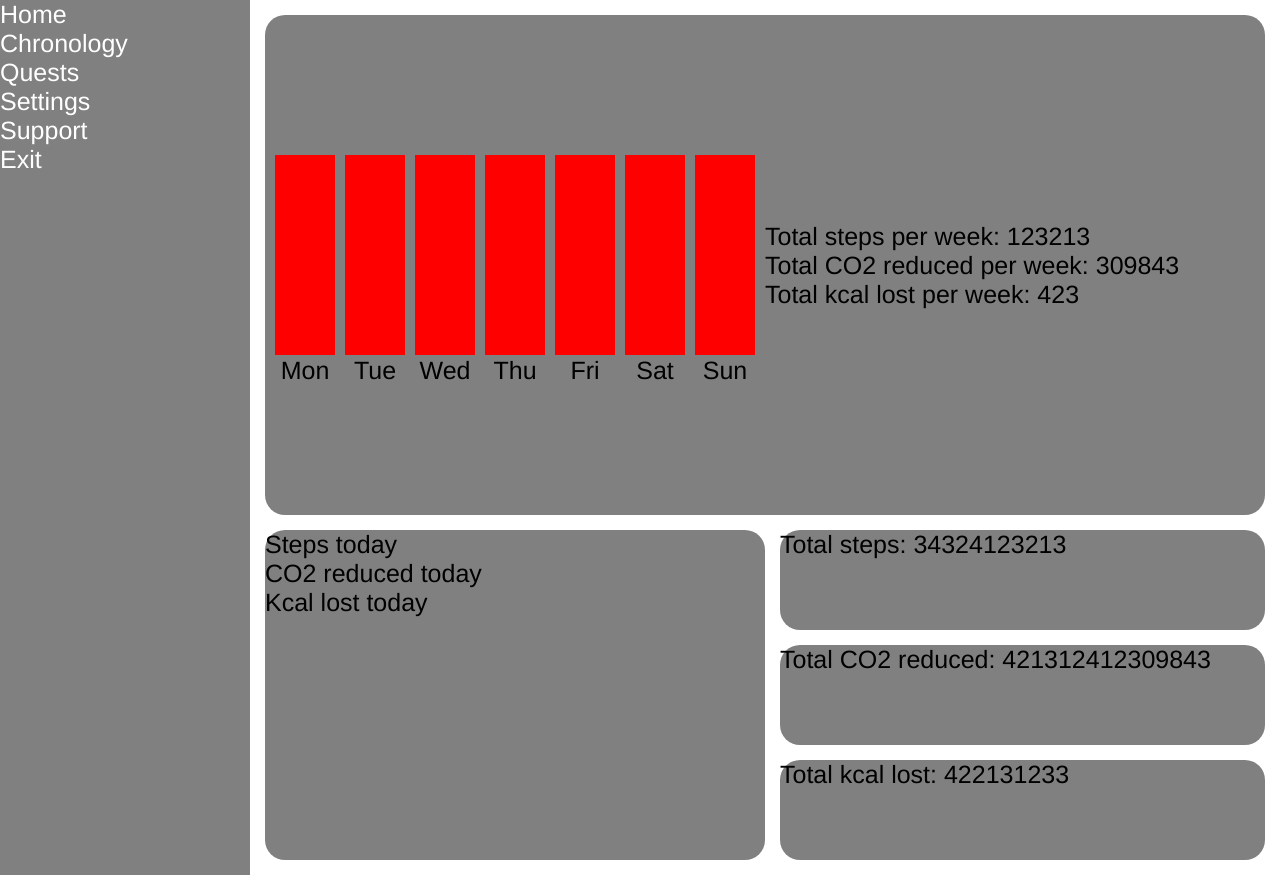
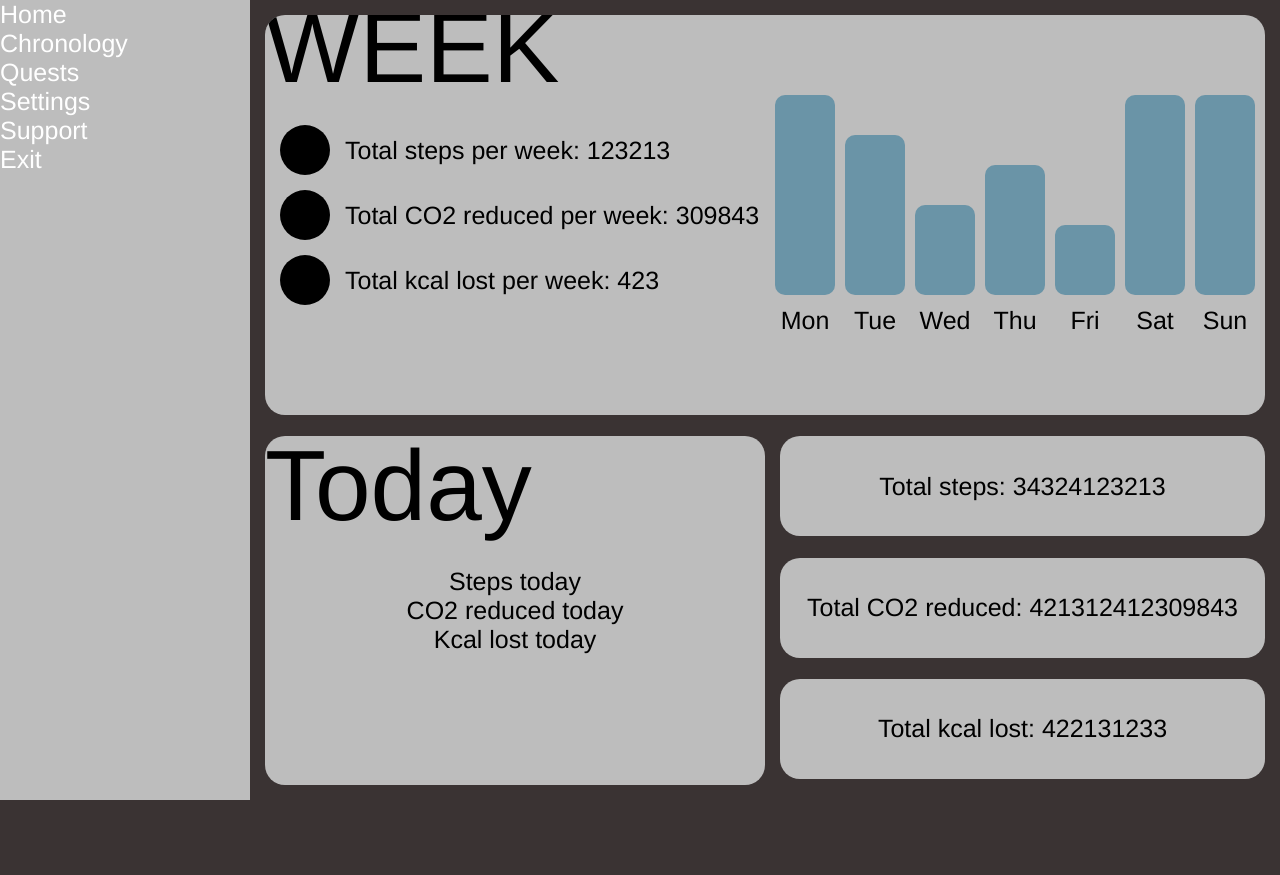
Before and after one commit to WheatSeeds/Admin-Dashboard, a plain HTML site: page index.html in a window 1280 px wide. After the commit the page ends 800 px from the top, so only its background shows below. Drawn offline with Linux system fonts and the light colour scheme.

Commit message:
Version 0.0.3 /

```diff
--- a/index.html
+++ b/index.html
@@ -22,15 +22,24 @@
         </ul>
     </div>
     <div class="week_statistic">
+        <span class="week" style="font-family: Franklin Gothic Heavy, Helvetica, sans-serif; font-size: 100px;">WEEK</span>
         <div class="left_week_content">
+            <div class="img_steps circle"></div>
+            <div class="steps_week">Total steps per week: 123213</div>
+            <div class="img_air circle"></div>
+            <div class="air_week">Total CO2 reduced per week: 309843</div>
+            <div class="img_counter circle"></div>
+            <div class="counter_week">Total kcal lost per week: 423</div>
+        </div>
+        <div class="right_week_content">
             <div class="steps_week_graf">
-                <div class="Mon"></div>
-                <div class="Tue"></div>
-                <div class="Wed"></div>
-                <div class="Thu"></div>
-                <div class="Fri"></div>
-                <div class="Sat"></div>
-                <div class="Sun"></div>
+                <div class="Mon" style="height: 200px"></div>
+                <div class="Tue" style="height: 160px"></div>
+                <div class="Wed" style="height: 90px"></div>
+                <div class="Thu" style="height: 130px"></div>
+                <div class="Fri" style="height: 70px"></div>
+                <div class="Sat" style="height: 200px"></div>
+                <div class="Sun" style="height: 200px"></div>
                 <span>Mon</span>
                 <span>Tue</span>
                 <span>Wed</span>
@@ -40,19 +49,21 @@
                 <span>Sun</span>
             </div>
         </div>
-        <div class="right_week_content">
-            <div class="steps_week">Total steps per week: 123213</div>
-            <div class="air_week">Total CO2 reduced per week: 309843</div>
-            <div class="counter_week">Total kcal lost per week: 423</div>
-        </div>
     </div>
-    <div class="today">
+    <div class="today_statistic">
+        <span class="today" style="font-family: Franklin Gothic Heavy, Helvetica, sans-serif; font-size: 100px;">Today</span>
         <div class="steps_today">Steps today</div>
         <div class="air_today">CO2 reduced today</div>
         <div class="counter_today">Kcal lost today</div>
     </div>
-    <div class="steps_all">Total steps: 34324123213</div>
-    <div class="air_all">Total CO2 reduced: 421312412309843</div>
-    <div class="counter_all">Total kcal lost: 422131233</div>
+    <div class="all_block">
+        <div class="steps_all">Total steps: 34324123213</div>
+    </div>
+    <div class="all_block">
+        <div class="air_all">Total CO2 reduced: 421312412309843</div>
+    </div>
+    <div class="all_block">
+        <div class="counter_all">Total kcal lost: 422131233</div>
+    </div>
 </body>
 </html>
--- a/style.css
+++ b/style.css
@@ -9,87 +9,106 @@ body{
     display: grid;
     grid-template-columns: 1fr 2fr 2fr;
     gap: 15px;
+    background-color: #3A3333;
 }
 .menu{
     grid-row: 1 / 5;
     color: white;
-    background-color: gray;
+    background-color: #BDBDBD;
     display: flex;
     flex-direction: column;
 }
 .week_statistic{
-    background-color: gray;
+    background-color: #BDBDBD;
     grid-column: 2 / 4;
     justify-content: center;
     align-items: center;
     display: grid;
     grid-template-columns: 1fr 1fr;
     border-radius: 20px;
-    margin-right: 15px;
-    margin-top: 15px;
-    height: 500px;
+    margin: 15px 15px 0 0;
+    height: 400px;
+    overflow: hidden;
+    position: relative;
 }
 .steps_week_graf{
     display: grid;
     justify-content: center;
-    align-items: center;
+    align-items: end;
     grid-template-columns: repeat(7, 60px);
     grid-template-rows: 1fr 10px;
-    grid-gap: 10px;
+    grid-column-gap: 10px;
+    grid-row-gap: 30px;
     text-align: center;
     height: 1fr;
 }
 .steps_week_graf > div{
-    background-color: red;
+    background-color: #6A94A7;
+    border-radius: 10px;
     width: 60px;
-    height: 200px;
 }
-.right_week_content{
-    display: flex;
-    flex-direction: column;
-    justify-content: center;
+.left_week_content{
+    display: grid;
+    grid-template-columns: 50px 1fr;
+    grid-column-gap: 15px;
+    grid-row-gap: 15px;
+    margin-left: 15px;
+    align-items: center;
+}
+.circle{
+    background-color: black;
+    height: 50px;
+    width: 50px;
+    border-radius: 100%;
 }
 
+.week{
+    position: absolute;
+    top: -25px;
+}
 
-
-
-
-
-
-
-
-
-
-
-
-
-
-.today{
-    background-color: gray;
+.today_statistic{
+    overflow: hidden;
+    position: relative;
+    background-color: #BDBDBD;
     grid-column: 2 / 3;
     grid-row: 2 / 5;
     border-radius: 20px;
     margin-bottom: 15px;
+    display: flex;
+    flex-direction: column;
+    align-items: center;
+    justify-content: center;
+}
+.today{
+    position: absolute;
+    bottom: 242px;
+    left: 0;
 }
 .steps_all{
-    background-color: gray;
+    background-color: #BDBDBD;
     margin-right: 15px;
     border-radius: 20px;
     grid-column: 3 / 4;
     height: 100px;
 }
 .air_all{
-    background-color: gray;
+    background-color: #BDBDBD;
     margin-right: 15px;
     border-radius: 20px;
     grid-column: 3 / 4;
     height: 100px;
 }
 .counter_all{
-    background-color: gray;
+    background-color: #BDBDBD;
     margin-right: 15px;
     margin-bottom: 15px;
     border-radius: 20px;
     grid-column: 3 / 4;
     height: 100px;
 }
+.all_block > div{
+    display: flex;
+    justify-content: center;
+    align-items: center;
+}
```
